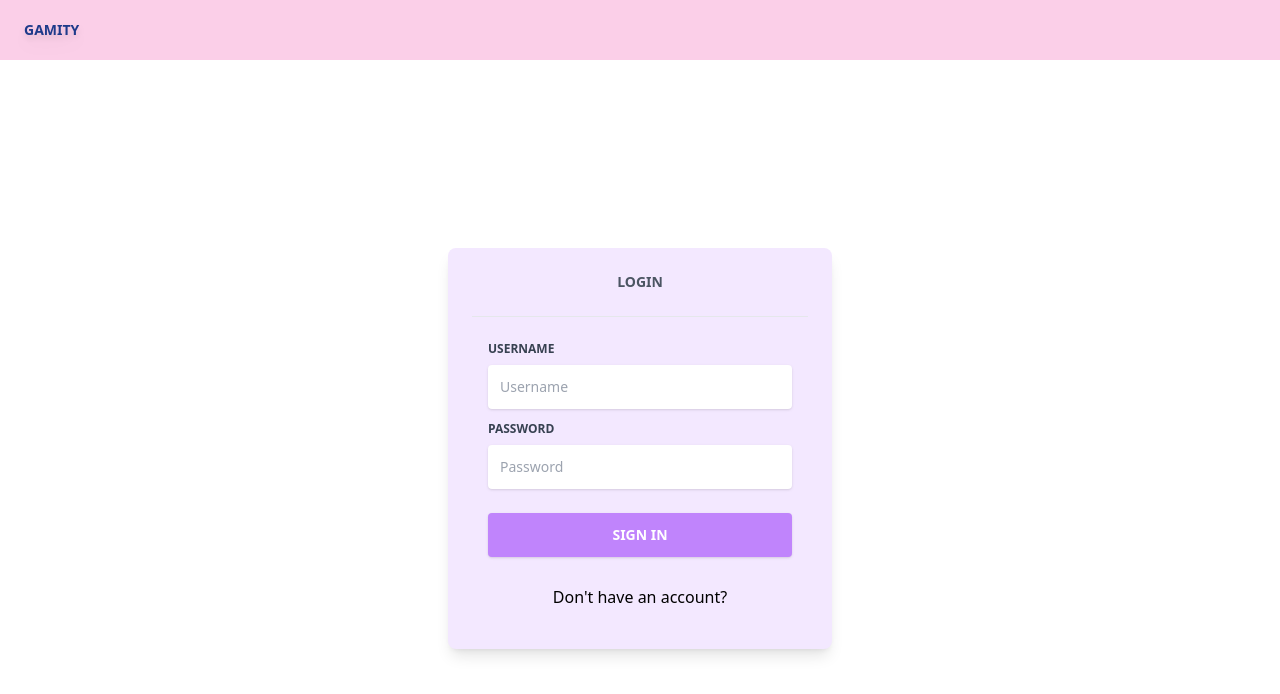
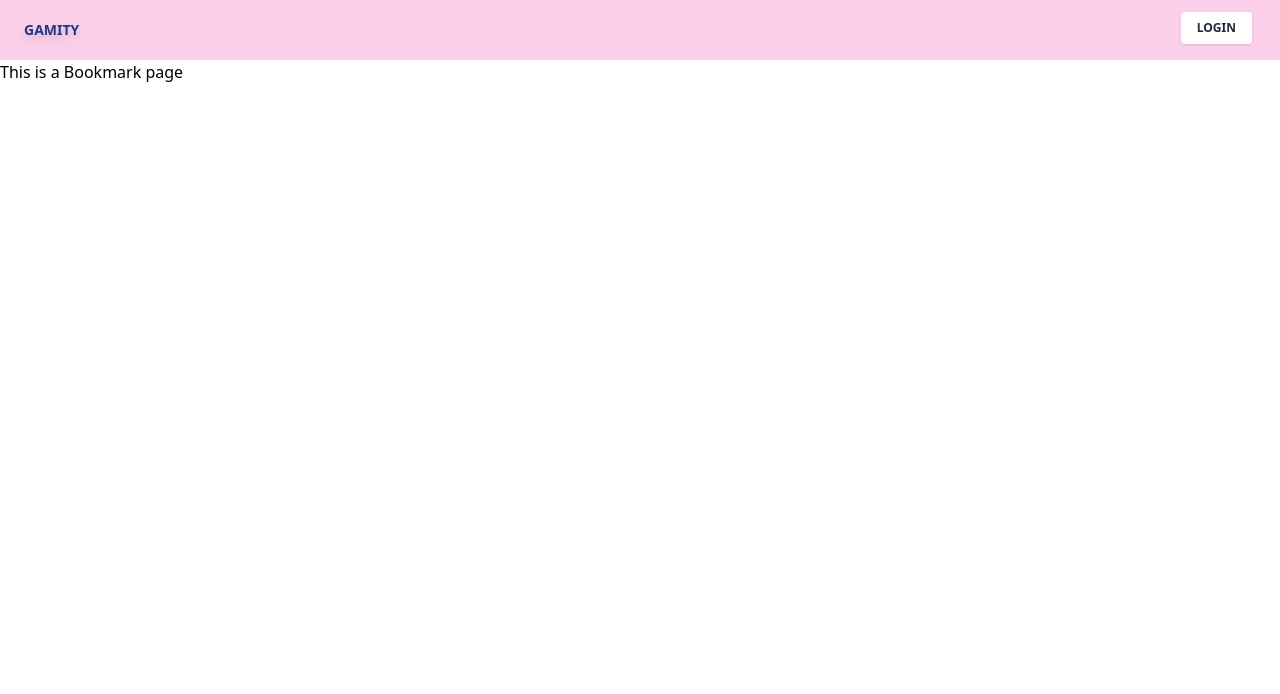
Before and after one commit to sktp06/snr-gamity-frontend, a Vue app: page /bookmark in a window 1280 px wide. Before the commit this address led to /login. Shown: the top 694 px of the page. Built offline with nearby package versions, Linux system fonts and the light colour scheme.

Commit message:
fix: login page

```diff
--- a/src/router/index.js
+++ b/src/router/index.js
@@ -1,13 +1,14 @@
 import { createRouter, createWebHistory } from "vue-router";
 import LoginView from "../views/LoginView.vue";
 import SignUpView from "../views/SignUpView.vue";
-// import HomeView from "../views/HomeView.vue";
+import HomeView from "../views/HomeView.vue";
+import BookmarkView from "../views/BookmarkView.vue";
 const routes = [
-  // {
-  //   path: "/",
-  //   name: "home",
-  //   component: HomeView,
-  // },
+  {
+    path: "/",
+    name: "home",
+    component: HomeView,
+  },
   {
     path: "/login",
     name: "login",
@@ -20,6 +21,11 @@ const routes = [
     component: SignUpView,
   },
   { path: "/:pathMatch(.*)*", redirect: "/sign-up" },
+  {
+    path: "/bookmark",
+    name: "bookmark",
+    component: BookmarkView,
+  },
 ];
 
 const router = createRouter({
--- a/src/views/AboutView.vue
+++ b/src/views/BookmarkView.vue
@@ -1,5 +1,5 @@
 <template>
   <div class="about">
-    <h1>This is an about page</h1>
+    <h1>This is a Bookmark page</h1>
   </div>
 </template>
```
